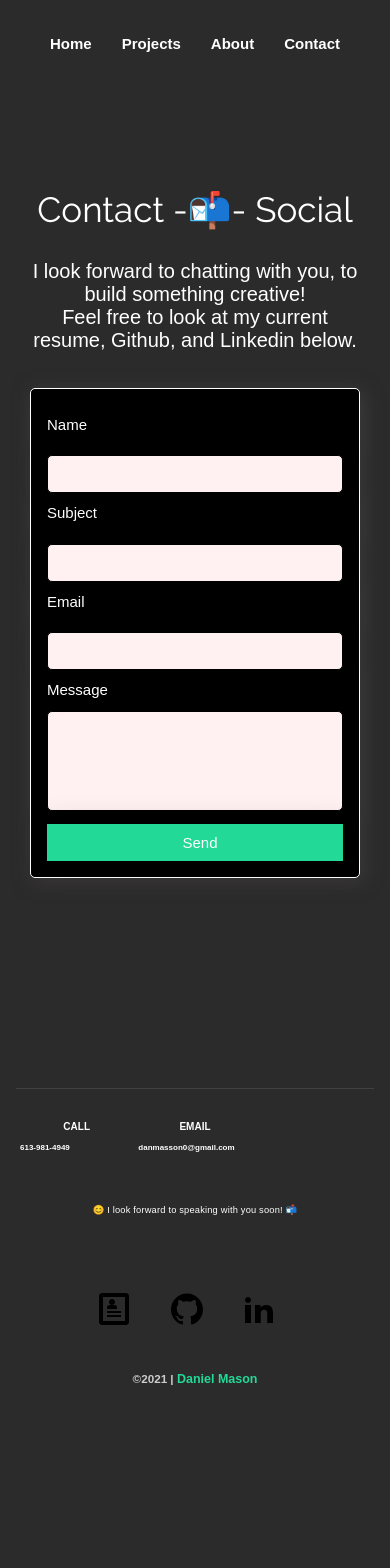
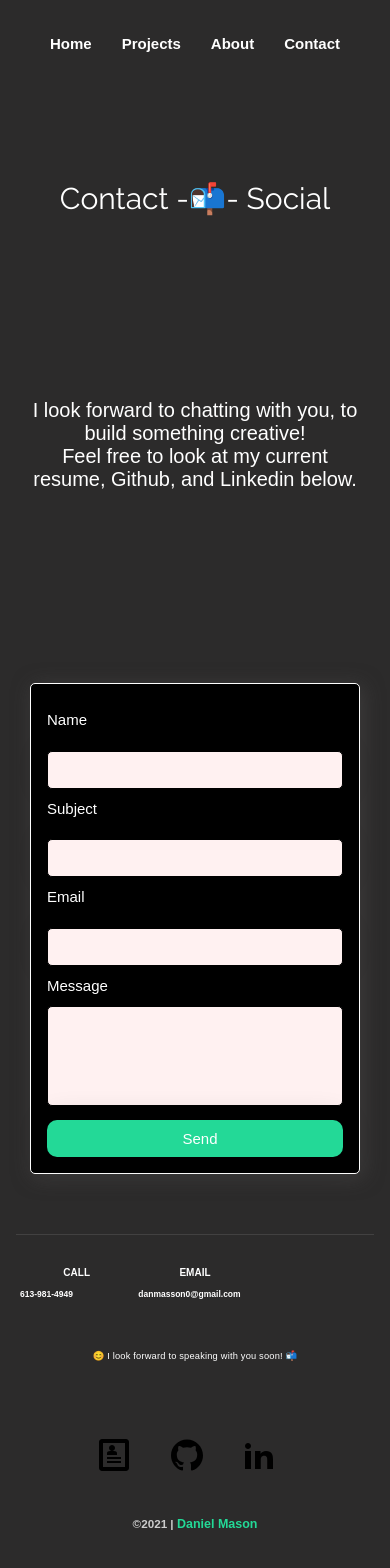
Before and after one commit to danielmason89/portfolio-website, a React (Create React App) app: page /Contact in a window 390 px wide. Shown: the top 1568 px of the page. Before the commit the page ends 1454 px from the top, so only its background shows below. Built offline with nearby package versions, Linux system fonts and the light colour scheme.

Commit message:
made footer and contact page and sections more mobile responsive with css styling

```diff
--- a/src/components/Footer/Footer.js
+++ b/src/components/Footer/Footer.js
@@ -115,6 +115,13 @@ const MainFooter = styled.footer`
     margin: 2rem 0rem;
     color: #ccc;
   }
+  @media (max-width: 668px) {
+    padding-top: 8rem;
+  }
+
+  @media (min-width: 268px) {
+    padding-top: 1rem;
+  }
 `;
 
 export default Footer;
--- a/src/components/Footer/FooterStyles.js
+++ b/src/components/Footer/FooterStyles.js
@@ -3,7 +3,7 @@ import styled from "styled-components";
 export const FooterWrapper = styled.section`
   width: calc(100vw - 96px);
   max-width: 1040px;
-  padding: 0rem 48px 40px;
+  padding: 2rem 48px 40px;
   margin: 0rem auto;
   box-sizing: content-box;
 
@@ -30,7 +30,7 @@ export const LinkItem = styled.a`
     display: flex;
   }
   @media screen and (max-width: 640px) {
-    font-size: 8px;
+    font-size: 8.5px;
     line-height: 14px;
     margin-bottom: 8px;
     display: flex;
--- a/src/pages/Contact.js
+++ b/src/pages/Contact.js
@@ -35,7 +35,7 @@ const Contact = () => {
 };
 
 const MainContact = styled.footer`
-  height: 95vh;
+  height: 145vh;
   display: flex;
   align-items: center;
   justify-content: space-between;
@@ -50,6 +50,9 @@ const MainContact = styled.footer`
   p {
     font-size: 2rem;
     text-align: center;
+  }
+  #contact {
+    margin-top: 1.5rem;
   }
   div {
     display: flex;
@@ -67,6 +70,18 @@ const MainContact = styled.footer`
       color: #ccc;
     }
   }
+  @media (min-width: 768px) {
+    height: 85vh;
+  }
+  @media (max-width: 668px) {
+    h1 {
+      font-size: 3rem;
+    }
+    height: 130vh;
+  }
+  @media (min-width: 800px) {
+    height: 160vh;
+  }
 `;
 
 const Form = styled.form`
@@ -80,7 +95,6 @@ const Form = styled.form`
   margin-bottom: 50px;
   box-shadow: 3px 3px 20px rgba(80, 78, 78, 0.5);
   font-size: 1.5rem;
-
   label {
     line-height: 2.7em;
   }
@@ -109,6 +123,12 @@ const Form = styled.form`
     background-color: #23d997;
     border: none;
     font-size: 1.5rem;
+    border-radius: 10px;
+    box-shadow: 12px;
+    :hover {
+      color: black;
+      transition: transform 1.2s ease-in-out;
+    }
   }
 
   input {
```
